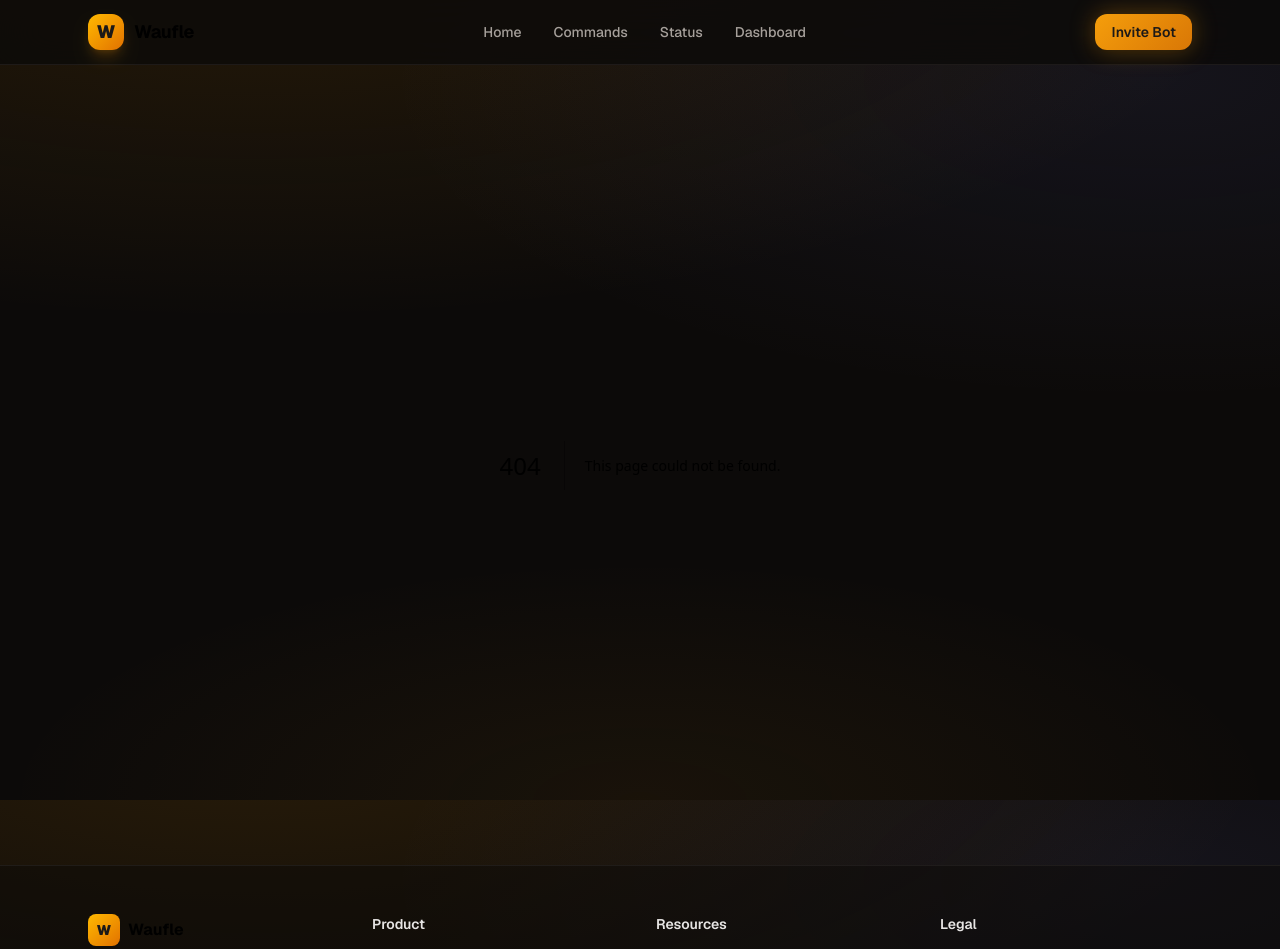
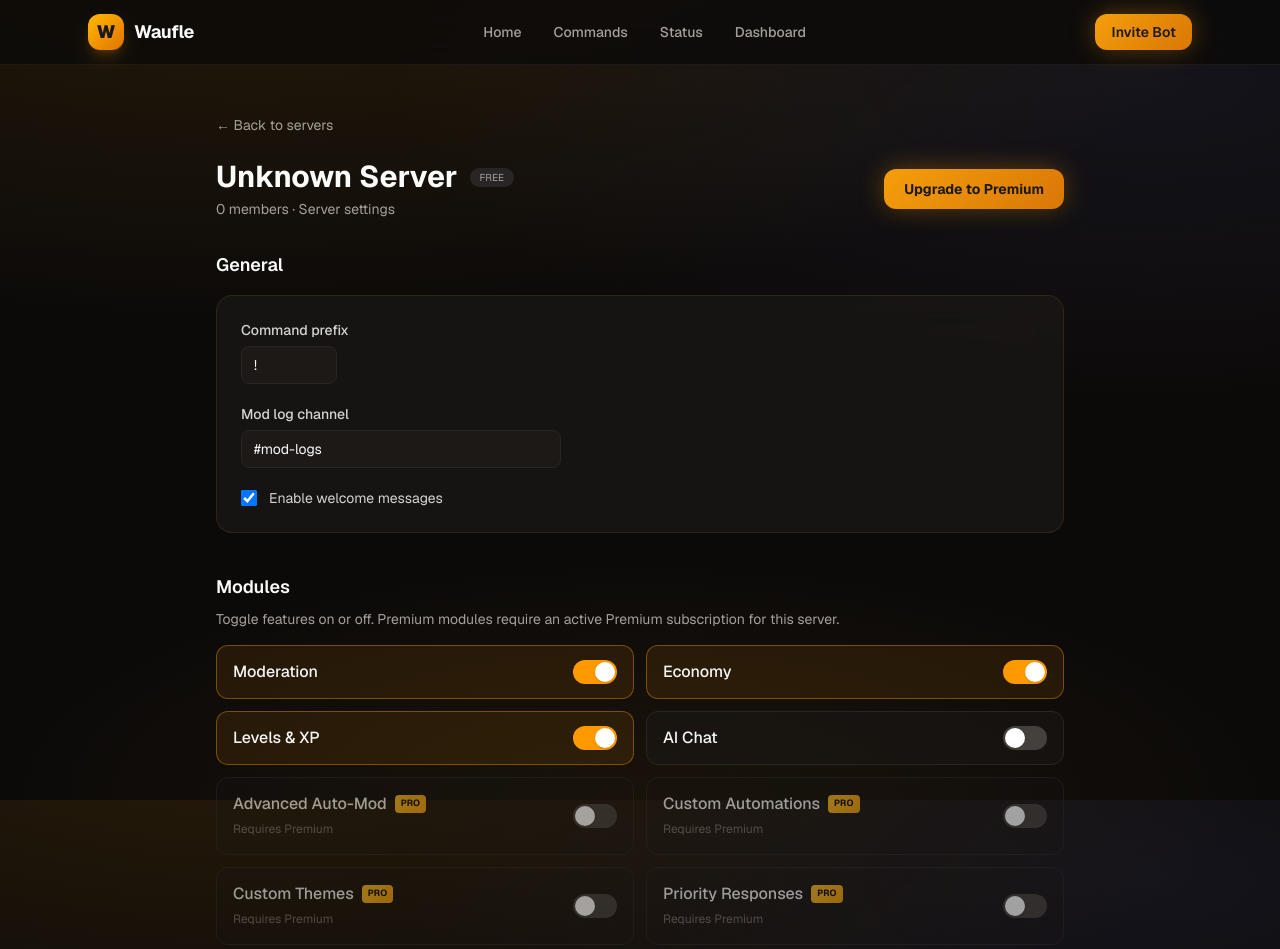
Before and after one commit to rushb1612/wbro, a Next.js app: page /dashboard/1 in a window 1280 px wide. Before the commit this address had no page. Shown: the top 949 px of the page. Built offline with nearby package versions, Linux system fonts and the light colour scheme.

Commit message:
Create page.tsx

```diff
--- /dev/null
+++ b/src/app/dashboard/[guildId]/page.tsx
@@ -0,0 +1,245 @@
+"use client";
+
+import Link from "next/link";
+import { useParams } from "next/navigation";
+import { useState } from "react";
+
+const guildMeta: Record<
+  string,
+  { name: string; premium: boolean; memberCount: number }
+> = {
+  "111": { name: "Waufle HQ", premium: true, memberCount: 4821 },
+  "222": { name: "Chill Zone", premium: false, memberCount: 312 },
+  "333": { name: "Dev Sandbox", premium: true, memberCount: 89 },
+};
+
+const defaultModules = [
+  { id: "moderation", name: "Moderation", enabled: true, free: true },
+  { id: "economy", name: "Economy", enabled: true, free: true },
+  { id: "levels", name: "Levels & XP", enabled: true, free: true },
+  { id: "ai", name: "AI Chat", enabled: false, free: true },
+  { id: "automod", name: "Advanced Auto-Mod", enabled: false, free: false },
+  { id: "automations", name: "Custom Automations", enabled: false, free: false },
+  { id: "custom-theme", name: "Custom Themes", enabled: false, free: false },
+  { id: "priority", name: "Priority Responses", enabled: false, free: false },
+];
+
+export default function GuildDashboardPage() {
+  const params = useParams();
+  const guildId = params.guildId as string;
+  const guild = guildMeta[guildId] ?? {
+    name: "Unknown Server",
+    premium: false,
+    memberCount: 0,
+  };
+
+  const [modules, setModules] = useState(defaultModules);
+  const [prefix, setPrefix] = useState("!");
+  const [logChannel, setLogChannel] = useState("#mod-logs");
+  const [welcomeEnabled, setWelcomeEnabled] = useState(true);
+  const [saved, setSaved] = useState(false);
+
+  const toggleModule = (id: string) => {
+    setModules((prev) =>
+      prev.map((m) => {
+        if (m.id !== id) return m;
+        if (!m.free && !guild.premium) return m; // locked
+        return { ...m, enabled: !m.enabled };
+      })
+    );
+  };
+
+  const handleSave = () => {
+    setSaved(true);
+    setTimeout(() => setSaved(false), 2000);
+  };
+
+  return (
+    <div className="mx-auto max-w-4xl px-4 py-12 sm:px-6">
+      <Link
+        href="/dashboard"
+        className="mb-6 inline-flex items-center gap-1 text-sm text-stone-400 hover:text-amber-400 transition-colors"
+      >
+        ← Back to servers
+      </Link>
+
+      <div className="mb-8 flex flex-wrap items-center justify-between gap-4">
+        <div>
+          <div className="flex items-center gap-3">
+            <h1 className="text-2xl font-bold sm:text-3xl">{guild.name}</h1>
+            {guild.premium ? (
+              <span className="rounded-full premium-badge px-2.5 py-0.5 text-[10px]">
+                PREMIUM
+              </span>
+            ) : (
+              <span className="rounded-full bg-stone-800 px-2.5 py-0.5 text-[10px] text-stone-400">
+                FREE
+              </span>
+            )}
+          </div>
+          <p className="mt-1 text-sm text-stone-400">
+            {guild.memberCount.toLocaleString()} members · Server settings
+          </p>
+        </div>
+        {!guild.premium && (
+          <button className="rounded-xl btn-glow px-5 py-2.5 text-sm font-bold text-stone-900">
+            Upgrade to Premium
+          </button>
+        )}
+      </div>
+
+      {/* Basic settings (always available) */}
+      <section className="mb-10">
+        <h2 className="mb-4 text-lg font-semibold">General</h2>
+        <div className="glass rounded-2xl p-6 space-y-5">
+          <div>
+            <label className="block text-sm font-medium text-stone-300 mb-1.5">
+              Command prefix
+            </label>
+            <input
+              type="text"
+              value={prefix}
+              onChange={(e) => setPrefix(e.target.value.slice(0, 3))}
+              className="w-24 rounded-lg border border-border bg-stone-900 px-3 py-2 text-sm focus:border-amber-500/50 focus:outline-none"
+            />
+          </div>
+          <div>
+            <label className="block text-sm font-medium text-stone-300 mb-1.5">
+              Mod log channel
+            </label>
+            <input
+              type="text"
+              value={logChannel}
+              onChange={(e) => setLogChannel(e.target.value)}
+              className="w-full max-w-xs rounded-lg border border-border bg-stone-900 px-3 py-2 text-sm focus:border-amber-500/50 focus:outline-none"
+            />
+          </div>
+          <label className="flex items-center gap-3 cursor-pointer">
+            <input
+              type="checkbox"
+              checked={welcomeEnabled}
+              onChange={(e) => setWelcomeEnabled(e.target.checked)}
+              className="h-4 w-4 rounded border-stone-600 bg-stone-900 text-amber-500 focus:ring-amber-500/30"
+            />
+            <span className="text-sm text-stone-300">Enable welcome messages</span>
+          </label>
+        </div>
+      </section>
+
+      {/* Modules */}
+      <section className="mb-10">
+        <h2 className="mb-2 text-lg font-semibold">Modules</h2>
+        <p className="mb-4 text-sm text-stone-400">
+          Toggle features on or off. Premium modules require an active Premium
+          subscription for this server.
+        </p>
+        <div className="grid gap-3 sm:grid-cols-2">
+          {modules.map((m) => {
+            const locked = !m.free && !guild.premium;
+            return (
+              <button
+                key={m.id}
+                onClick={() => toggleModule(m.id)}
+                disabled={locked}
+                className={`flex items-center justify-between rounded-xl border px-4 py-3.5 text-left transition-all ${
+                  locked
+                    ? "border-border bg-stone-900/30 opacity-60 cursor-not-allowed"
+                    : m.enabled
+                    ? "border-amber-500/40 bg-amber-500/10"
+                    : "border-border bg-stone-900/50 hover:border-stone-600"
+                }`}
+              >
+                <div>
+                  <div className="flex items-center gap-2">
+                    <span className="font-medium text-stone-100">{m.name}</span>
+                    {!m.free && (
+                      <span className="rounded premium-badge px-1.5 py-0.5 text-[9px]">
+                        PRO
+                      </span>
+                    )}
+                  </div>
+                  {locked && (
+                    <span className="text-xs text-stone-500">Requires Premium</span>
+                  )}
+                </div>
+                <div
+                  className={`h-6 w-11 rounded-full p-0.5 transition-colors ${
+                    m.enabled && !locked ? "bg-amber-500" : "bg-stone-700"
+                  }`}
+                >
+                  <div
+                    className={`h-5 w-5 rounded-full bg-white shadow transition-transform ${
+                      m.enabled && !locked ? "translate-x-5" : "translate-x-0"
+                    }`}
+                  />
+                </div>
+              </button>
+            );
+          })}
+        </div>
+      </section>
+
+      {/* Premium-only deep settings */}
+      {guild.premium && (
+        <section className="mb-10">
+          <h2 className="mb-2 text-lg font-semibold flex items-center gap-2">
+            Advanced customization
+            <span className="rounded-full premium-badge px-2 py-0.5 text-[10px]">
+              PREMIUM
+            </span>
+          </h2>
+          <p className="mb-4 text-sm text-stone-400">
+            Full control over automations, priorities and deep module options.
+          </p>
+          <div className="glass rounded-2xl p-6 space-y-4">
+            <div>
+              <label className="block text-sm font-medium text-stone-300 mb-1.5">
+                Custom automation rules (JSON)
+              </label>
+              <textarea
+                rows={4}
+                placeholder='[{"trigger":"member_join","action":"assign_role","role":"Newcomer"}]'
+                className="w-full rounded-lg border border-border bg-stone-900 px-3 py-2 text-sm font-mono text-stone-300 focus:border-amber-500/50 focus:outline-none resize-y"
+              />
+            </div>
+            <div>
+              <label className="block text-sm font-medium text-stone-300 mb-1.5">
+                Response priority
+              </label>
+              <select className="rounded-lg border border-border bg-stone-900 px-3 py-2 text-sm focus:border-amber-500/50 focus:outline-none">
+                <option>Normal</option>
+                <option>High</option>
+                <option>Highest</option>
+              </select>
+            </div>
+          </div>
+        </section>
+      )}
+
+      {!guild.premium && (
+        <div className="mb-10 rounded-2xl border border-amber-500/20 bg-amber-500/5 p-6 text-center">
+          <p className="text-stone-300">
+            Unlock full module control, custom automations and advanced settings
+            with <span className="text-amber-400 font-semibold">Premium</span>.
+          </p>
+          <button className="mt-4 rounded-xl btn-glow px-6 py-2.5 text-sm font-bold text-stone-900">
+            Upgrade this server
+          </button>
+        </div>
+      )}
+
+      {/* Save */}
+      <div className="flex items-center gap-4">
+        <button
+          onClick={handleSave}
+          className="rounded-xl btn-glow px-8 py-3 text-sm font-bold text-stone-900"
+        >
+          Save changes
+        </button>
+        {saved && (
+          <span className="text-sm text-emerald-400">Saved successfully!</span>
+        )}
+      </div>
+    </div>
+  );
+}
```
